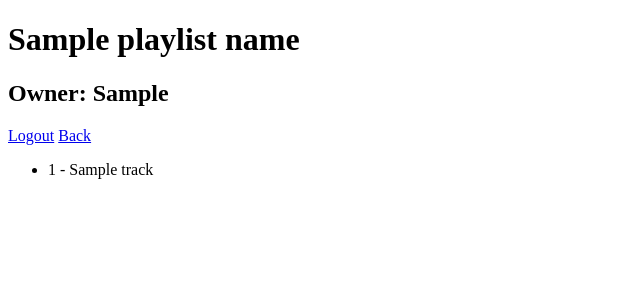
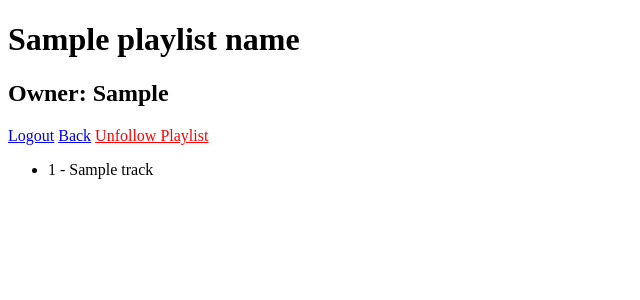
Before and after one commit to dangosailing/Spotify_Flask_App, a Flask app: template app/templates/playlist.html in a window 1280 px wide. Shown: the top 300 px of the page, without its empty margins (0-640 px from the left). Run offline with Flask 3, Linux system fonts and the light colour scheme; the template is opened without the code that fills it: most values are stand-ins (such as "Sample title", 1, 10 or a date in 2020); parts of the project's set-up code (start-up, migrations or seed data) failed here and were passed over.

Commit message:
Add unfollow playlist link

```diff
--- a/app/templates/playlist.html
+++ b/app/templates/playlist.html
@@ -4,7 +4,7 @@
 
 <a href="{{ url_for('main.logout') }}">Logout</a>
 <a href="{{ url_for('main.playlists') }}">Back</a>
-
+<a style="color: red" href="{{ url_for('main.unfollow_playlist', playlist_id=playlist_id) }}">Unfollow Playlist</a>
 <div style="display: flex; width: 100%">
   <div style="width: 100%">
       <ul>
```
